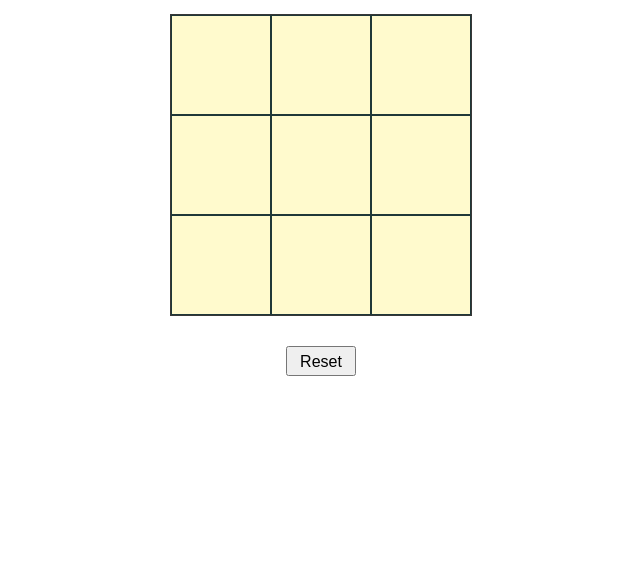
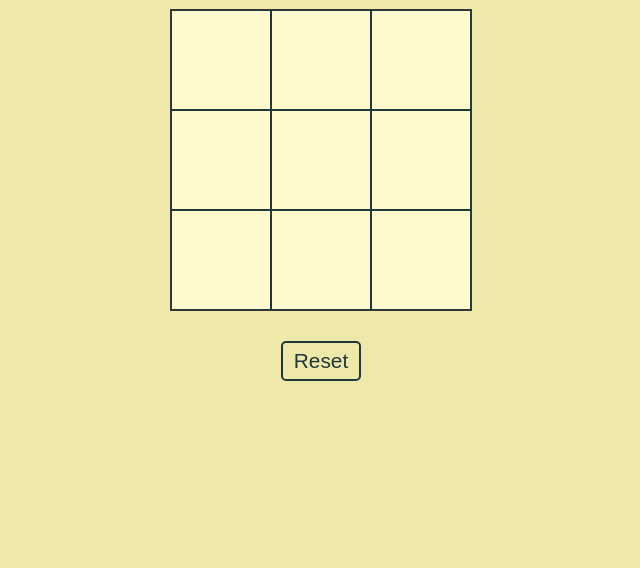
Before and after one commit to StepQuest/tic-tac-toe, a plain HTML site: page index.html in a window 1280 px wide. Shown: the part 232-800 px from the top of the page, without its empty margins (319-959 px from the left). Drawn offline with Linux system fonts and the light colour scheme.

Commit message:
Restyle button and background

```diff
--- a/js.js
+++ b/js.js
@@ -8,6 +8,8 @@
 // const playerO = Player('O');
 
 // GAMEBOARD
+
+// document.querySelector('dialog').showModal();
 
 let gameboard = (function() {
     let line1 = [0, 0, 0];
--- a/style.css
+++ b/style.css
@@ -10,6 +10,8 @@ body {
     align-items: center;
     justify-content: center;
     font-family: Roboto;
+    background-color:palegoldenrod;
+    color: rgb(32, 56, 56);
 }
 
 .wrapper {
@@ -53,9 +55,41 @@ body {
 
 .reset {
     margin-top: 30px;
-    width: 70px;
-    height: 30px;
-    font-size: 100%;
+    width: 80px;
+    height: 40px;
+    font-size: 130%;
     padding: 5px;
     cursor: pointer;
+    background-color: #00000000;
+    font-weight:400;
+    color: rgb(32, 56, 56);
+    border: 2px solid rgb(32, 56, 56);
+    border-radius: 5px;
 }
+
+.reset:hover {
+    background-color:rgb(255, 249, 186);
+}
+
+.reset:active {
+    background-color: rgb(235, 230, 179);
+}
+
+::backdrop {
+    background-image: linear-gradient(
+      45deg,
+      rgb(0, 0, 0),
+      rgb(33, 33, 34),
+      rgb(78, 79, 80),
+      rgb(117, 126, 117)
+    );
+    opacity: 0.75;
+  }
+
+dialog {
+    padding: 30px;
+}
+
+dialog div{
+    padding: 10px;
+}
```
Also changed, not shown: index.html (+11 -0 lines).
